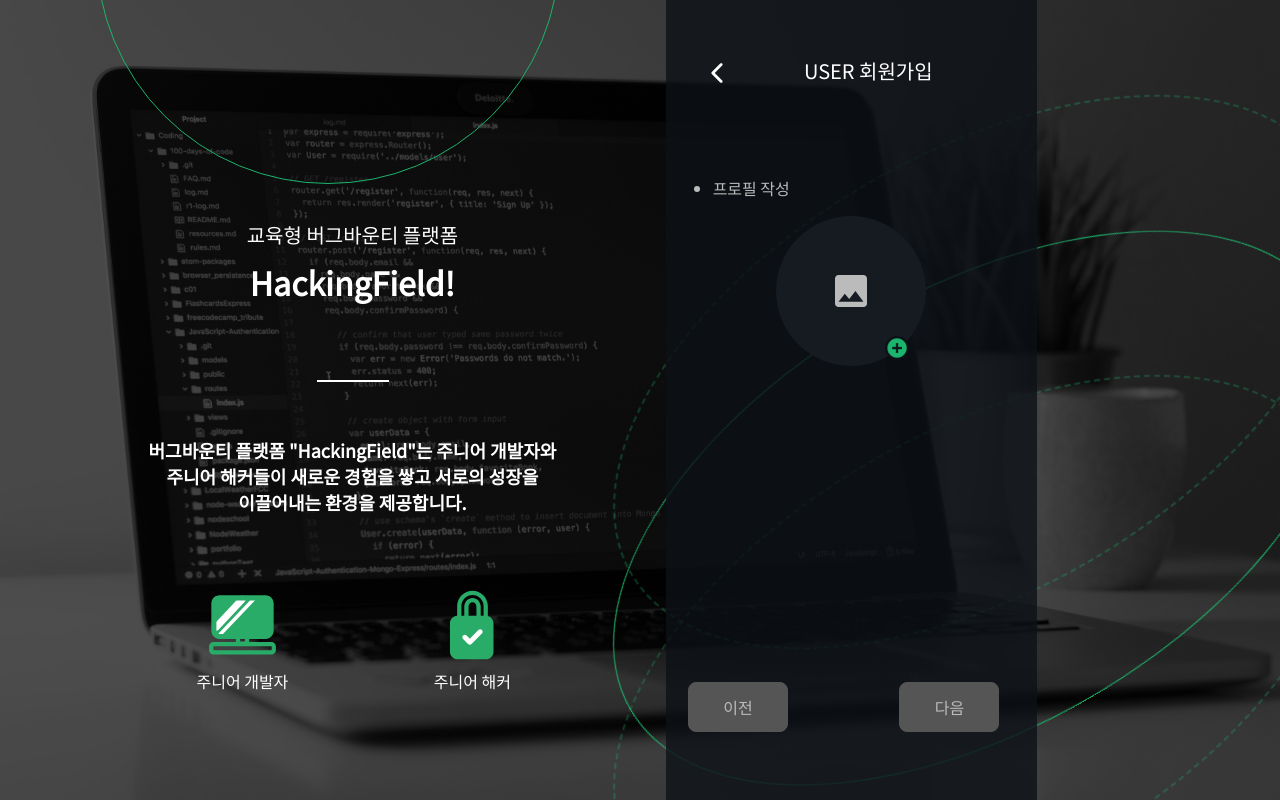
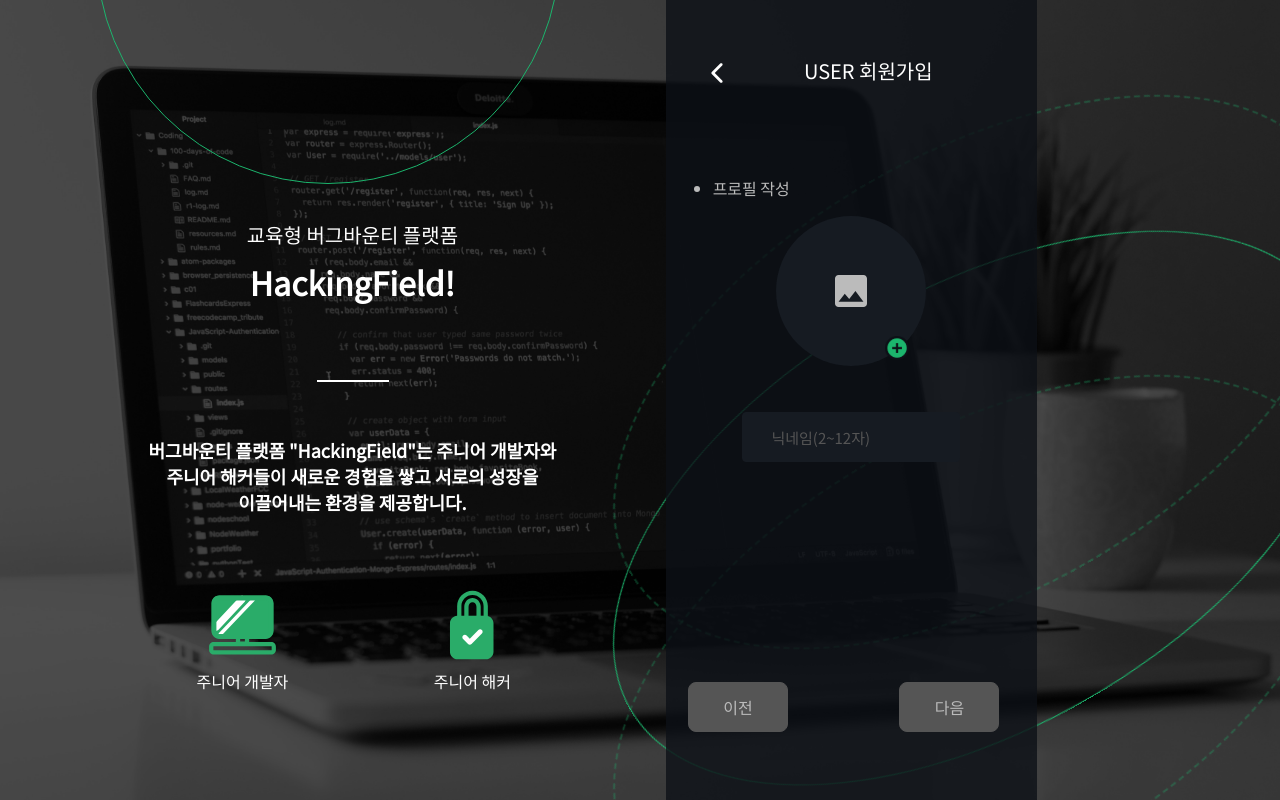
Before and after one commit to Team-INFO4/info-hackingfield-frontend, a Next.js app: page /signup/user/userprofile in a window 1280 px wide. Shown: the top 800 px of the page. Built offline with nearby package versions, Linux system fonts and the light colour scheme; a web font is replaced by a local one.

Commit message:
닉네임 정규식

```diff
--- a/components/Main/styles.tsx
+++ b/components/Main/styles.tsx
@@ -336,7 +336,7 @@ export const LogoBox = styled.div`
 
 export const styledInput = styled.input`
   position: relative;
-  padding-left: 28px;
+  padding: 0 28px 0 28px;
   width: 25vw;
   height: 60px;
   top: 42.5vh;
@@ -763,3 +763,5 @@ export const plusIcon = styled.div`
     left: 220px;
   }
 `;
+
+export const Pwrite = styled.textarea``;
--- a/components/Main/user/UserProfile.tsx
+++ b/components/Main/user/UserProfile.tsx
@@ -4,6 +4,25 @@ import Image from "next/image";
 import Router from "next/router";
 import { IoIosArrowBack } from "react-icons/io";
 import styled from "styled-components";
+
+const IstyledInput = styled(S.styledInput)`
+  top: 23vh;
+  left: 6vw;
+  position: absolute;
+  width: 17vw;
+  color: #ffffff;
+  ::placeholder {
+    color: #555555;
+  }
+  @media screen and (max-height: 1000px) {
+    top: 27vh;
+    font-size: 15px;
+  }
+
+  &:focus {
+    outline: 2px solid ${(props) => props.color || "#2da16b"};
+  }
+`;
 
 const NextButton = styled(S.styledButton)`
   width: 120px;
@@ -71,10 +90,9 @@ const NextButtonEnable = styled(S.styledButtonEnable)`
 `;
 
 const UserProfile = () => {
-  const [email, setEmail] = useState("");
-  const [pwd, setPwd] = useState("");
-  const [confirm, setConfirm] = useState("");
-
+  const [nicName, setNicName] = useState("");
+  const [intro, setIntro] = useState("");
+  const [isNic, setIsNic] = useState<boolean>(false);
   const [imageUrl, setImageUrl] = useState<string>();
   const imgRef = useRef<HTMLInputElement>(null);
 
@@ -105,7 +123,18 @@ const UserProfile = () => {
     }
   };
 
-  if (pwd) {
+  const inputHandling = (e: React.ChangeEvent<HTMLInputElement>) => {
+    const Regex = /^[a-z0-9가-힣-_\s]{2,12}$/;
+    const currentNic = e.target.value;
+    setNicName(currentNic);
+    if (Regex.test(currentNic)) {
+      setIsNic(true);
+    } else {
+      setIsNic(false);
+    }
+  };
+
+  if (nicName) {
     btnEnable = true;
   } else {
     btnEnable = false;
@@ -156,6 +185,14 @@ const UserProfile = () => {
             />
           </S.imageBox>
         </S.profileBox>
+        <IstyledInput
+          type="text"
+          placeholder="닉네임(2~12자)"
+          name="nicname"
+          value={nicName}
+          onChange={inputHandling}
+          color={`${isNic ? "#2da16b" : "#ff0000"}`}
+        />
       </S.scrollBox>
 
       <PrevButton onClick={() => Router.back()}>이전</PrevButton>
```
